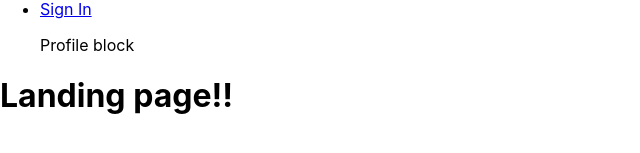
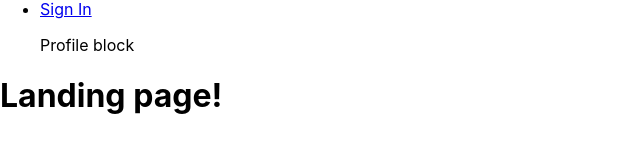
Before and after one commit to ZachGrande/phenomenality-v2, a React (Create React App) app: page / in a window 1280 px wide. Shown: the part 209-362 px from the top of the page, without its empty margins (0-640 px from the left). Built offline with nearby package versions, Linux system fonts and the light colour scheme.

Commit message:
test -rachel

```diff
--- a/src/components/App.js
+++ b/src/components/App.js
@@ -19,7 +19,7 @@ export default class App extends React.Component {
       <HelmetProvider>
         <Helmet>
           <meta charSet="utf-8" />
-          <title>Phenomenality!</title>
+          <title>Phenomenality</title>
         </Helmet>
         <Router className="content-wrap">
           <Navigation />
--- a/src/components/Landing.js
+++ b/src/components/Landing.js
@@ -3,7 +3,7 @@
 function Landing() {
   return(
     <div className="">
-        <h1>Landing page!!</h1>
+        <h1>Landing page!</h1>
     </div>
     )
   }
```
Also changed, not shown: 1 other file (tests, documents, lock files or other folders).
